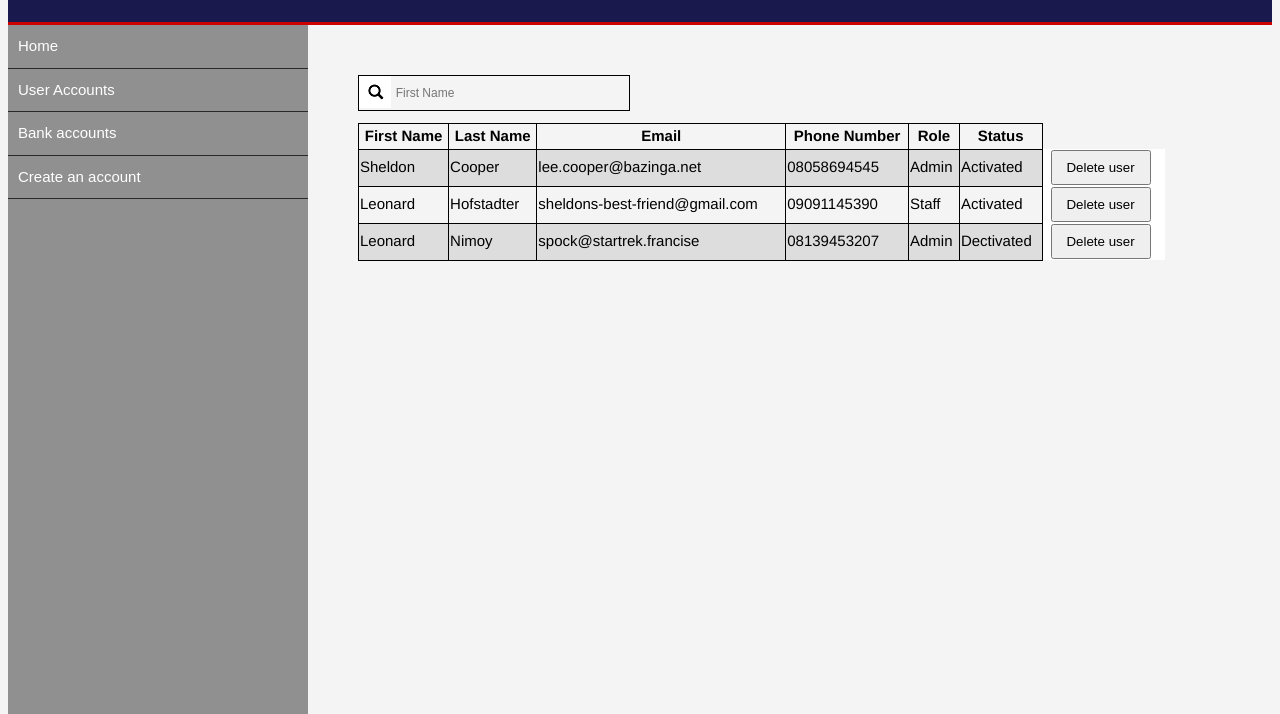
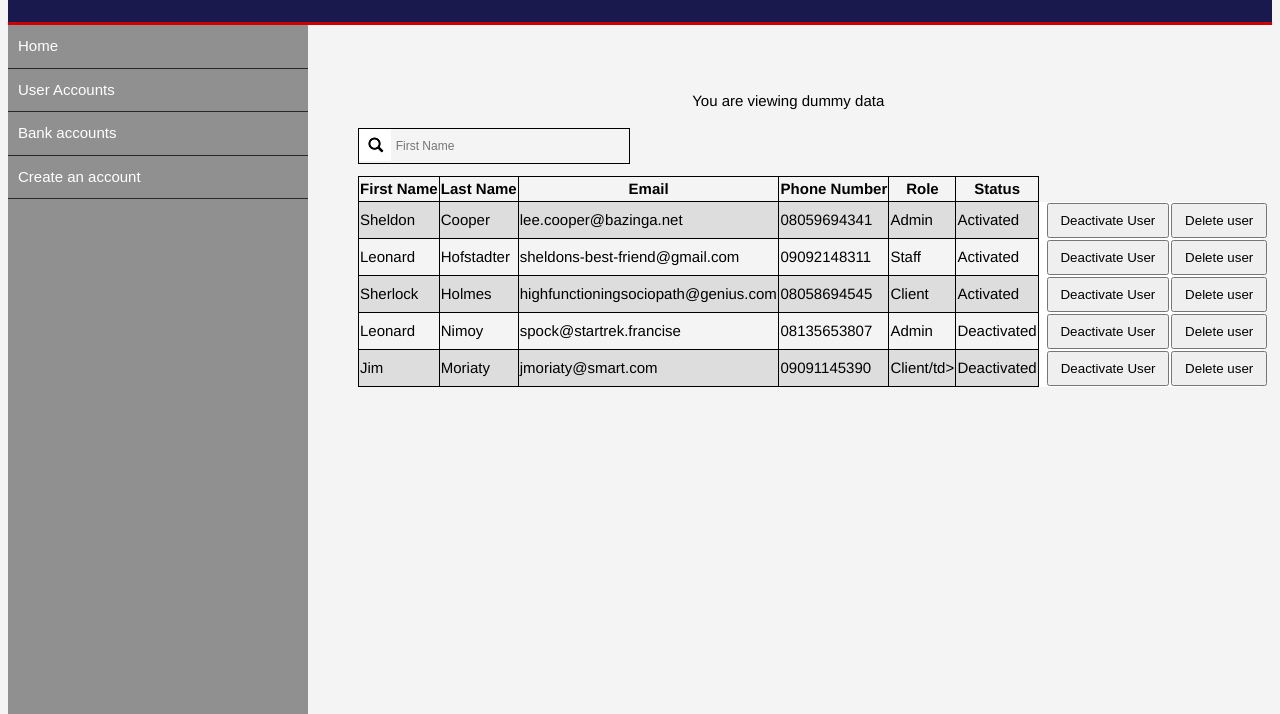
Before and after one commit to Chinweezy/Banka, a plain HTML site: page admin-dashboard.html in a window 1280 px wide. Both pictures are taken after a click on the link "User Accounts". Shown: the part 86-800 px from the top of the page. Drawn offline with Linux system fonts and the light colour scheme.

Commit message:
[#164991582] Deactivated button added to all user accounts

```diff
--- a/admin-dashboard.html
+++ b/admin-dashboard.html
@@ -57,6 +57,7 @@
                 </div>
 
                 <div id = "dummy">
+                    <p>You are viewing dummy data</p>
                     <input type="text" id="myInput" onkeyup="searchAccountRecord()" placeholder="        First Name" >
                     <table id = "dummy-accounts">
                     <tr>
@@ -71,33 +72,57 @@
                         <td>Sheldon</td>
                         <td>Cooper</td>
                         <td>lee.cooper@bazinga.net</td>
-                        <td>08058694545</td>
+                        <td>08059694341</td>
                         <td>Admin</td>
                         <td>Activated</td>
+                        <td class = "deleteUser"><input type="button" value="Deactivate User" onclick="#" id = "delete"></input></td>
                         <td class = "deleteUser"><input type="button" value="Delete user" onclick="deleteUser(this)" id = "delete"></input></td>
                     </tr>
                     <tr>
                         <td>Leonard</td>
                         <td>Hofstadter</td>
                         <td>sheldons-best-friend@gmail.com</td>
-                        <td>09091145390</td>
+                        <td>09092148311</td>
                         <td>Staff</td>
                         <td>Activated</td>
+                        <td class = "deleteUser"><input type="button" value="Deactivate User" onclick="#" id = "delete"></input></td>
+                        <td class = "deleteUser"><input type="button" value="Delete user" onclick="deleteUser(this)" id = "delete"></input></td>
+                    </tr>
+                    <tr>
+                        <td>Sherlock</td>
+                        <td>Holmes</td>
+                        <td>highfunctioningsociopath@genius.com</td>
+                        <td>08058694545</td>
+                        <td>Client</td>
+                        <td>Activated</td>
+                        <td class = "deleteUser"><input type="button" value="Deactivate User" onclick="#" id = "delete"></input></td>
                         <td class = "deleteUser"><input type="button" value="Delete user" onclick="deleteUser(this)" id = "delete"></input></td>
                     </tr>
                     <tr>
                         <td>Leonard</td>
                         <td>Nimoy</td>
                         <td>spock@startrek.francise</td>
-                        <td>08139453207</td>
+                        <td>08135653807</td>
                         <td>Admin</td>
-                        <td>Dectivated</td>
+                        <td>Deactivated</td>
+                        <td class = "deleteUser"><input type="button" value="Deactivate User" onclick="#" id = "delete"></input></td>
+                        <td class = "deleteUser"><input type="button" value="Delete user" onclick="deleteUser(this)" id = "delete"></input></td>
+                    </tr>
+                    <tr>
+                        <td>Jim</td>
+                        <td>Moriaty</td>
+                        <td>jmoriaty@smart.com</td>
+                        <td>09091145390</td>
+                        <td>Client/td>
+                        <td>Deactivated</td>
+                        <td class = "deleteUser"><input type="button" value="Deactivate User" onclick="#" id = "delete"></input></td>
                         <td class = "deleteUser"><input type="button" value="Delete user" onclick="deleteUser(this)" id = "delete"></input></td>
                     </tr>
                     </table>
                 </div>
 
                 <div id = "dummy1">
+                    <p>You are viewing dummy data</p>
                     <input type="text" id="myInput" onkeyup="searchAccountRecord()" placeholder="        Account Number, First Name" >
                     <table id = "dummy-accounts">
                     <tr>
--- a/style.css
+++ b/style.css
@@ -312,6 +312,12 @@ footer {
 	margin: 50px 350px;
 }
 
+#dummy p, #dummy1 p, #dummy2 p{
+	text-align: center;
+	font-size: 15px;
+	font-family: Helvetica;
+}
+
 #adminAccCreation{
 	display: none;
 	margin-left: 400px;
@@ -320,7 +326,7 @@ footer {
 
 *#dummy-accounts {
 	border-collapse: collapse;
-	width: 130%;
+	width: 105%;
 }
 
 #dummy-accounts th, #dummy-accounts td {
@@ -354,7 +360,7 @@ footer {
 }
 
 #dummy-accounts #delete{
-	width: 100px;
+	width: 100%;
 	margin-left: 7px;
 	padding: 8px;
 }
```
Also changed, not shown: staff-dashboard.html (+28 -3 lines), user-dashboard.html (+1 -0 lines).
